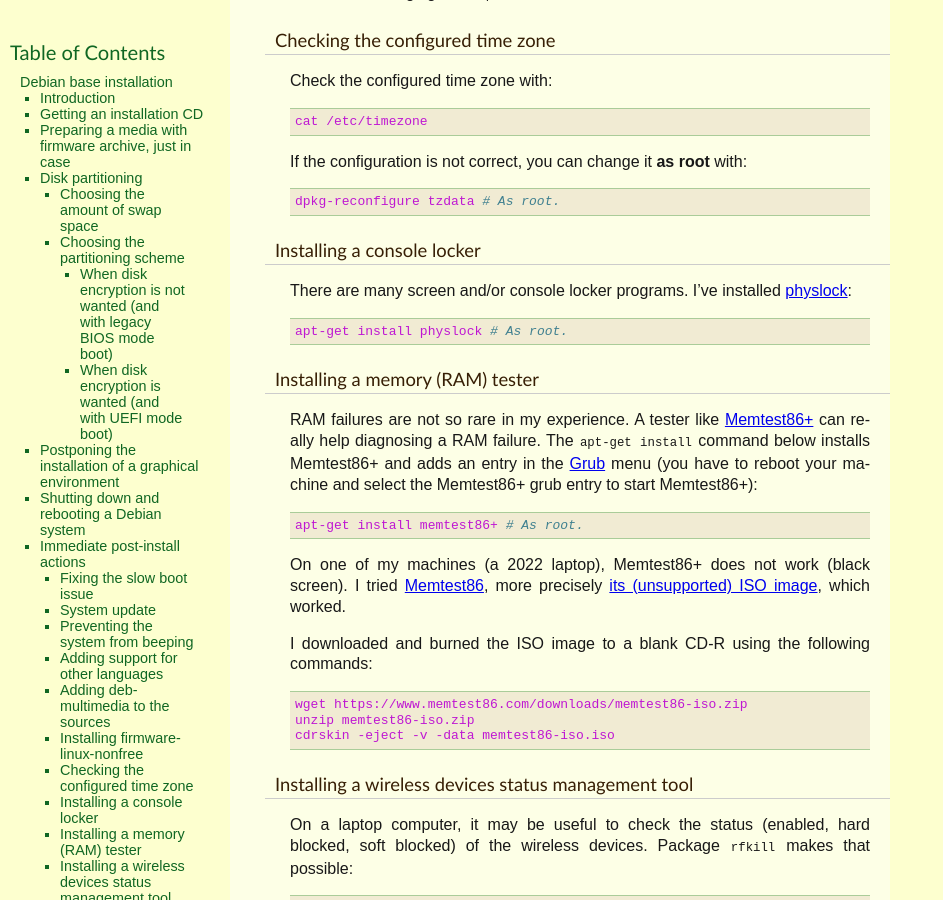
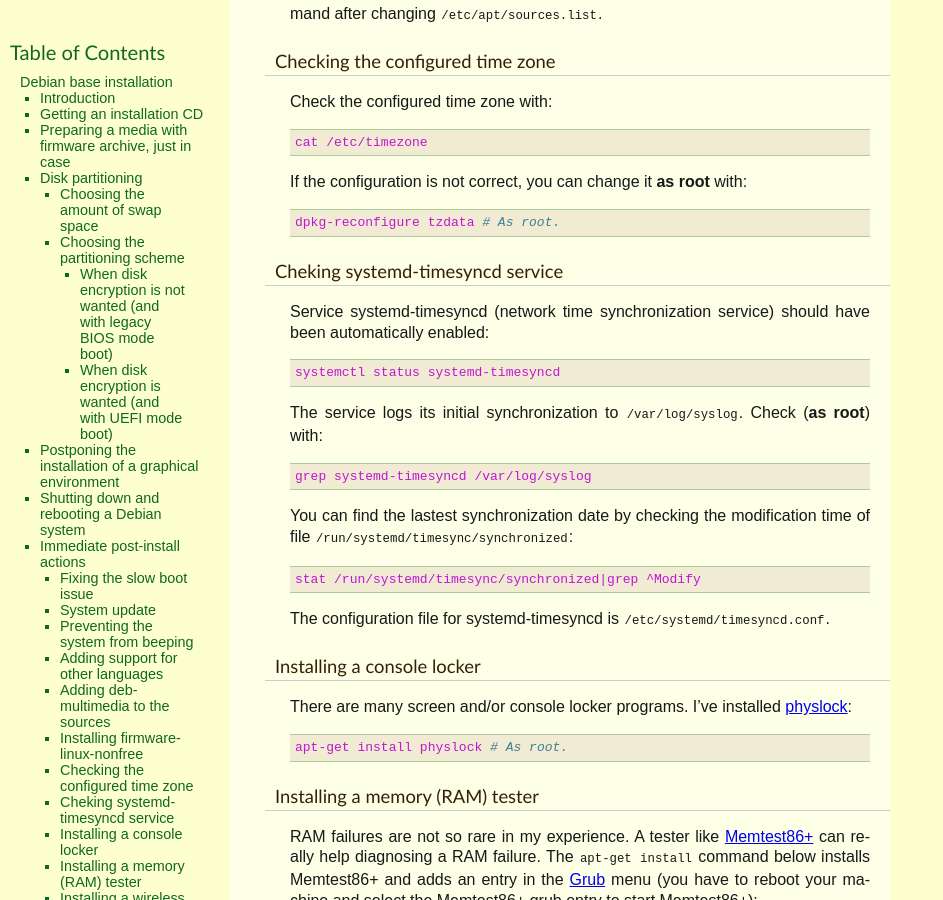
Before and after one commit to thierr26/thierr26_personal_notes_sphinx_sources, a Sphinx documentation site: the page built from source/debian_base_install.rst, in a window 1280 px wide and 900 px high, scrolled down 6913 px. Shown: the whole window, without its empty margins (0-943 px from the left). Built offline with Sphinx 7.4.7, drawn with Linux system fonts in a browser that asks for light colours; some of the changed text lies outside the part shown.

Commit message:
Add section about systemd-timesyncd

```diff
--- a/source/debian_base_install.rst
+++ b/source/debian_base_install.rst
@@ -425,6 +425,35 @@
   dpkg-reconfigure tzdata # As root.
 
 
+Cheking systemd-timesyncd service
+~~~~~~~~~~~~~~~~~~~~~~~~~~~~~~~~~
+
+.. index::
+  single: systemd-timesyncd
+  single: /etc/systemd/timesyncd.conf
+  single: /run/systemd/timesync/synchronized
+  single: /var/log/syslog
+  single: stat
+
+Service systemd-timesyncd (network time synchronization service) should have
+been automatically enabled::
+
+  systemctl status systemd-timesyncd
+
+The service logs its initial synchronization to ``/var/log/syslog``. Check (**as
+root**) with::
+
+  grep systemd-timesyncd /var/log/syslog
+
+You can find the lastest synchronization date by checking the modification time
+of file ``/run/systemd/timesync/synchronized``::
+
+  stat /run/systemd/timesync/synchronized|grep ^Modify
+
+The configuration file for systemd-timesyncd is
+``/etc/systemd/timesyncd.conf``.
+
+
 Installing a console locker
 ~~~~~~~~~~~~~~~~~~~~~~~~~~~
 
```
